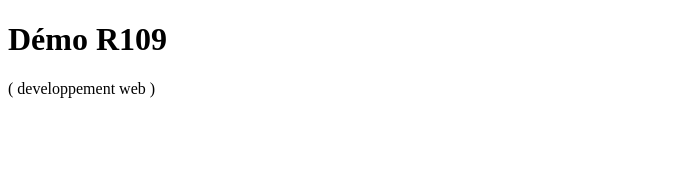
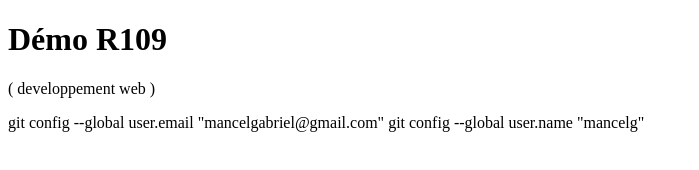
Before and after one commit to mancelg/R109, a plain HTML site: page index.html in a window 1280 px wide. Shown: the whole page, without its empty margins (0-699 px from the left). Drawn offline with Linux system fonts and the light colour scheme.

Commit message:
first commit

```diff
--- a/index.html
+++ b/index.html
@@ -10,3 +10,5 @@
     <p>( developpement web )</p>
 </body>
 </html>
+git config --global user.email "mancelgabriel@gmail.com"
+git config --global user.name "mancelg"
```
